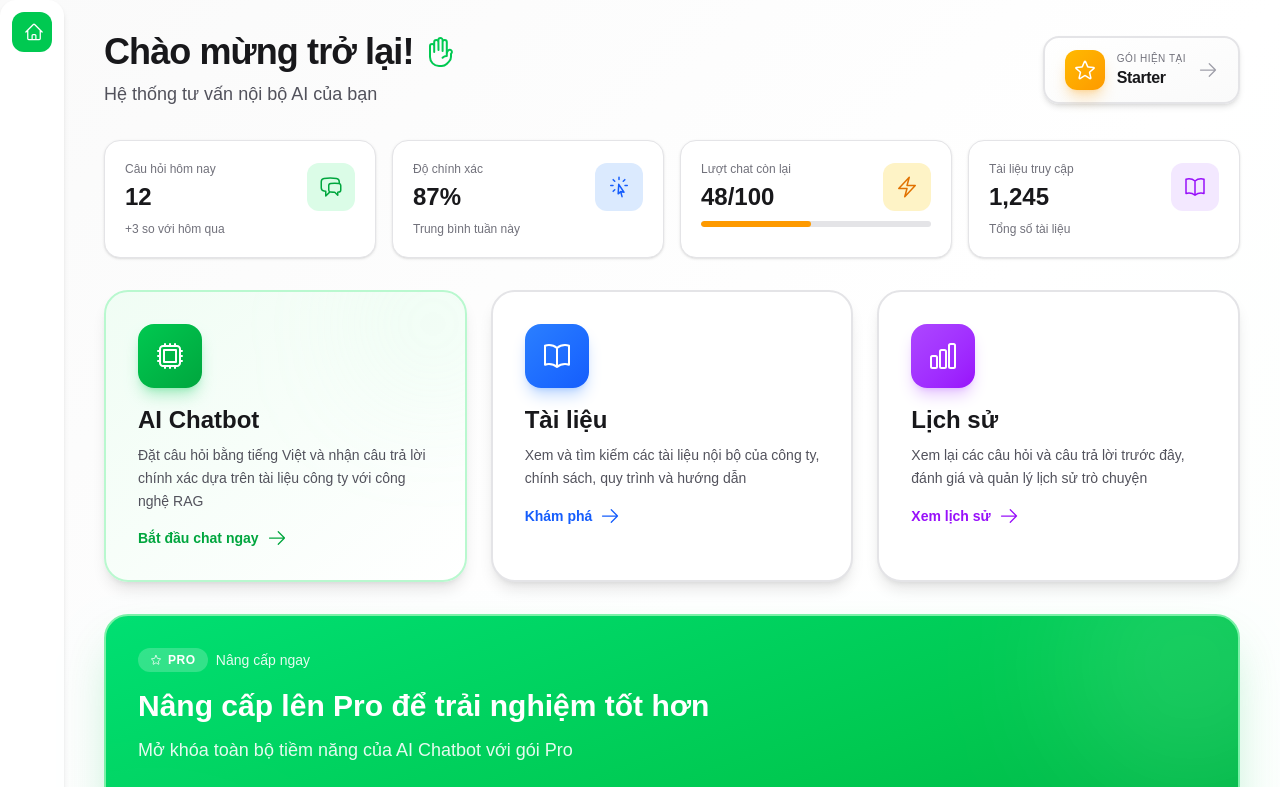
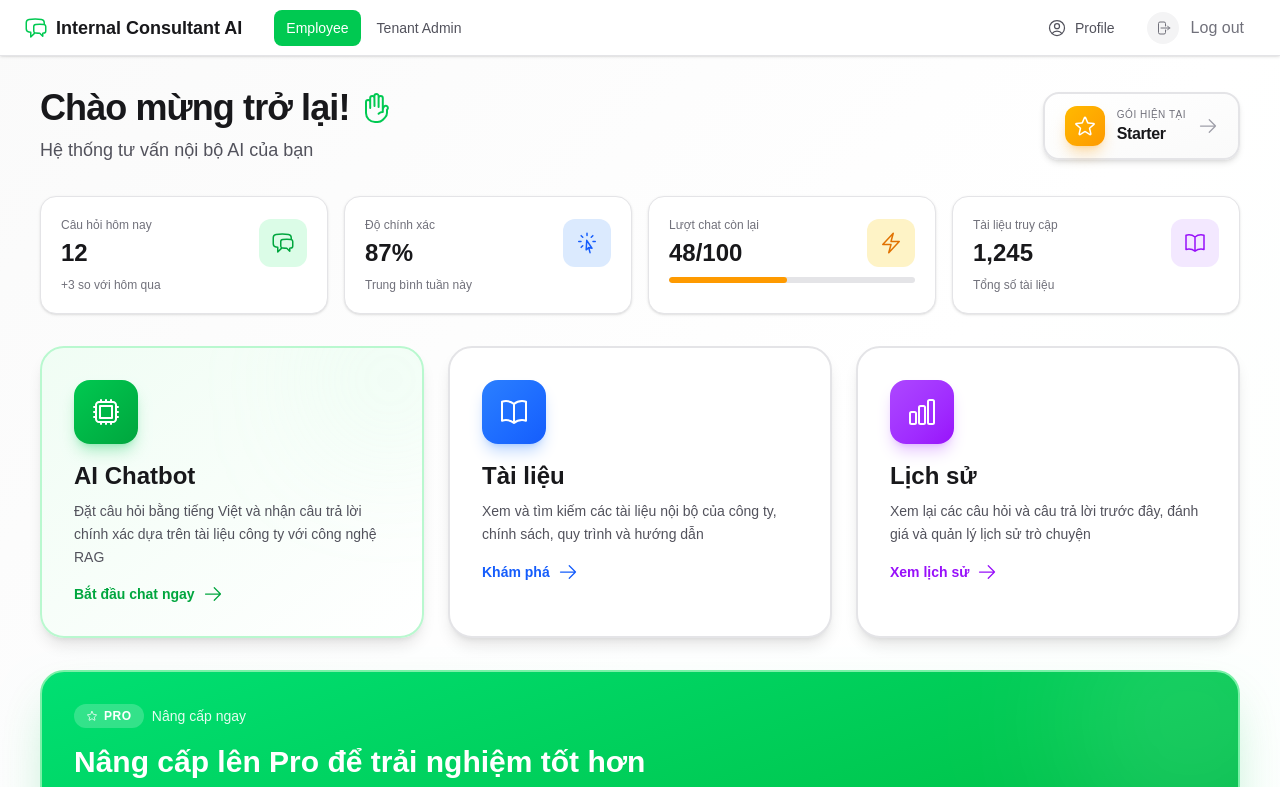
Before and after one commit to QuanLM270302/SEP490_AIConsultingChatbot_FE, a Next.js app: page /employee in a window 1280 px wide. Shown: the top 787 px of the page. Built offline with nearby package versions, Linux system fonts and the light colour scheme; no server answers.

Commit message:
fix: edit the layout of sidebar and dropdown tag of profile and logout

```diff
--- a/app/employee/page.tsx
+++ b/app/employee/page.tsx
@@ -1,7 +1,7 @@
 "use client";
 
 import { useState } from "react";
-import { AppSidebar } from "@/components/layout/AppSidebar";
+import { AppHeader } from "@/components/layout/AppHeader";
 import { EmployeeHeader } from "@/components/employee/EmployeeHeader";
 import { StatsCards } from "@/components/employee/StatsCards";
 import { ActionCards } from "@/components/employee/ActionCards";
@@ -13,19 +13,18 @@
   const [showProModal, setShowProModal] = useState(false);
 
   return (
-    <div className="flex min-h-screen bg-linear-to-br from-zinc-50 via-white to-green-50/30 text-zinc-900 dark:from-zinc-950 dark:via-zinc-900 dark:to-zinc-950">
-      <AppSidebar links={[{ href: "/employee", label: "Home" }]} />
-      <div className="flex-1 px-4 py-8 sm:px-6 lg:px-10">
-      <main className="mx-auto w-full max-w-7xl space-y-8">
-        <EmployeeHeader />
-        <StatsCards />
-        <ActionCards />
-        <ProSection />
-        <GuideSection />
+    <div className="flex min-h-screen flex-col bg-linear-to-br from-zinc-50 via-white to-green-50/30 text-zinc-900 dark:from-zinc-950 dark:via-zinc-900 dark:to-zinc-950">
+      <AppHeader />
+      <main className="flex-1 px-4 py-8 sm:px-6 lg:px-10">
+        <div className="mx-auto w-full max-w-7xl space-y-8">
+          <EmployeeHeader />
+          <StatsCards />
+          <ActionCards />
+          <ProSection />
+          <GuideSection />
+        </div>
       </main>
-
       <ProModal isOpen={showProModal} onClose={() => setShowProModal(false)} />
-      </div>
     </div>
   );
 }
--- a/app/tenant-admin/page.tsx
+++ b/app/tenant-admin/page.tsx
@@ -1,9 +1,9 @@
-import { AppSidebar } from "@/components/layout/AppSidebar";
+import { AppHeader } from "@/components/layout/AppHeader";
 
 export default function TenantAdminPage() {
   return (
-    <div className="flex min-h-screen bg-zinc-50 text-zinc-900 dark:bg-black dark:text-zinc-50">
-      <AppSidebar links={[{ href: "/tenant-admin", label: "Home" }]} />
+    <div className="flex min-h-screen flex-col bg-zinc-50 text-zinc-900 dark:bg-black dark:text-zinc-50">
+      <AppHeader />
       <main className="flex-1 px-6 py-10">
         <div className="mx-auto max-w-5xl space-y-4">
           <h1 className="text-3xl font-semibold tracking-tight">
--- a/components/dashboard/DashboardSidebar.tsx
+++ b/components/dashboard/DashboardSidebar.tsx
@@ -7,19 +7,17 @@
 } from "@heroicons/react/24/outline";
 import { LogoutButton } from "@/components/auth/LogoutButton";
 
-const labelClass = "whitespace-nowrap overflow-hidden opacity-0 transition-opacity duration-200 lg:group-hover:opacity-100";
-
 export function DashboardSidebar() {
   return (
-    <aside className="group hidden w-16 shrink-0 overflow-hidden rounded-3xl bg-white shadow-lg shadow-green-100/60 transition-[width] duration-200 ease-out hover:w-64 dark:bg-zinc-950 dark:shadow-black/50 lg:flex">
-      <div className="flex h-full w-64 flex-col justify-between gap-6 p-6">
+    <aside className="hidden w-64 shrink-0 overflow-hidden rounded-3xl bg-white shadow-lg shadow-green-100/60 dark:bg-zinc-950 dark:shadow-black/50 lg:flex">
+      <div className="flex h-full w-full flex-col justify-between gap-6 p-6">
         <div className="space-y-6">
           <div className="group/nav">
-          <div>
-            <p className={`text-xs font-semibold uppercase tracking-[0.2em] text-zinc-400 ${labelClass}`}>
-              Primary Menu
-            </p>
-          </div>
+            <div>
+              <p className="text-xs font-semibold uppercase tracking-[0.2em] text-zinc-400">
+                Primary Menu
+              </p>
+            </div>
 
           <nav className="space-y-1 text-sm">
             <button className="flex w-full min-w-0 items-center justify-between rounded-2xl bg-green-500 px-3.5 py-3 font-medium text-white shadow-sm shadow-green-400/60">
@@ -27,7 +25,7 @@
                 <span className="flex h-9 w-9 shrink-0 items-center justify-center rounded-2xl bg-white/20">
                   <Bars3Icon className="h-5 w-5" />
                 </span>
-                <span className={labelClass}>Overview</span>
+                <span>Overview</span>
               </span>
               <span className="h-8 w-1.5 shrink-0 rounded-full bg-white/70" />
             </button>
@@ -41,7 +39,7 @@
                   <span className="flex h-8 w-8 shrink-0 items-center justify-center rounded-2xl bg-zinc-100 text-zinc-500 dark:bg-zinc-900">
                     <div className="h-2 w-2 rounded-full bg-current" />
                   </span>
-                  <span className={labelClass}>{item}</span>
+                  <span>{item}</span>
                 </span>
                 {item === "Conversations" && (
                   <span className="shrink-0 rounded-full bg-rose-500/10 px-2.5 py-0.5 text-[10px] font-semibold text-rose-500">
@@ -56,8 +54,8 @@
                 <span className="flex h-8 w-8 shrink-0 items-center justify-center rounded-2xl bg-green-500/10 text-green-500">
                   <CpuChipIcon className="h-4 w-4" />
                 </span>
-                <span className={labelClass}>AI Chatbot Workspace</span>
-                <span className={`shrink-0 rounded-full bg-green-500/10 px-2 py-0.5 text-[9px] font-semibold uppercase tracking-wide text-green-500 ${labelClass}`}>
+                <span>AI Chatbot Workspace</span>
+                <span className="shrink-0 rounded-full bg-green-500/10 px-2 py-0.5 text-[9px] font-semibold uppercase tracking-wide text-green-500">
                   RAG
                 </span>
               </span>
@@ -65,7 +63,7 @@
           </nav>
 
           <div className="mt-4 space-y-2 text-sm">
-            <div className={`flex items-center justify-between text-xs text-zinc-400 ${labelClass}`}>
+            <div className="flex items-center justify-between text-xs text-zinc-400">
               <span>Settings</span>
               <button className="text-[11px] font-medium text-zinc-500 hover:text-zinc-900 dark:text-zinc-400 dark:hover:text-zinc-50">
                 See All
@@ -75,11 +73,16 @@
               <span className="flex h-8 w-8 shrink-0 items-center justify-center rounded-2xl bg-zinc-100 text-zinc-500 dark:bg-zinc-900">
                 <QuestionMarkCircleIcon className="h-4 w-4" />
               </span>
-              <span className={labelClass}>Help</span>
+              <span>Help</span>
             </button>
           </div>
 
-          <div className="max-h-0 overflow-hidden opacity-0 transition-[max-height,opacity] duration-200 group-hover/nav:max-h-40 group-hover/nav:opacity-100 mt-5 space-y-1 border-t border-zinc-200 pt-4 dark:border-zinc-800">
+          {/* Account — Profile & Log out (hover to reveal) */}
+          <div className="mt-5 border-t border-zinc-200 pt-4 dark:border-zinc-800">
+            <p className="text-xs font-semibold uppercase tracking-[0.2em] text-zinc-400">
+              Account
+            </p>
+            <div className="max-h-0 overflow-hidden opacity-0 transition-[max-height,opacity] duration-200 group-hover/nav:max-h-40 group-hover/nav:opacity-100 mt-2 space-y-1">
             <Link
               href="/profile"
               className="flex w-full min-w-0 items-center gap-3 rounded-2xl px-3.5 py-2.5 text-zinc-500 transition hover:bg-zinc-50 hover:text-zinc-900 dark:hover:bg-zinc-900/60 dark:hover:text-zinc-50"
@@ -87,9 +90,10 @@
               <span className="flex h-8 w-8 shrink-0 items-center justify-center rounded-2xl bg-zinc-100 text-zinc-500 dark:bg-zinc-900">
                 <Cog6ToothIcon className="h-4 w-4" />
               </span>
-              <span className={labelClass}>Profile</span>
+              <span>Profile</span>
             </Link>
-            <LogoutButton labelClassName={labelClass} />
+            <LogoutButton />
+            </div>
           </div>
           </div>
 
--- /dev/null
+++ b/components/layout/AppHeader.tsx
@@ -0,0 +1,56 @@
+"use client";
+
+import Link from "next/link";
+import { usePathname } from "next/navigation";
+import { ChatBubbleLeftRightIcon, UserCircleIcon } from "@heroicons/react/24/outline";
+import { LogoutButton } from "@/components/auth/LogoutButton";
+
+const navLinks = [
+  { href: "/employee", label: "Employee" },
+  { href: "/tenant-admin", label: "Tenant Admin" },
+];
+
+export function AppHeader() {
+  const pathname = usePathname();
+
+  return (
+    <header className="sticky top-0 z-50 flex h-14 shrink-0 items-center justify-between border-b border-zinc-200 bg-white px-4 shadow-sm dark:border-zinc-800 dark:bg-zinc-950 sm:px-6">
+      <div className="flex items-center gap-8">
+        <Link
+          href="/employee"
+          className="flex items-center gap-2 text-lg font-semibold text-zinc-900 dark:text-zinc-50"
+        >
+          <ChatBubbleLeftRightIcon className="h-6 w-6 text-green-500" />
+          <span className="hidden sm:inline">Internal Consultant AI</span>
+        </Link>
+        <nav className="hidden items-center gap-1 md:flex">
+          {navLinks.map(({ href, label }) => (
+            <Link
+              key={href}
+              href={href}
+              className={`rounded-lg px-3 py-2 text-sm font-medium transition ${
+                pathname === href
+                  ? "bg-green-500 text-white"
+                  : "text-zinc-600 hover:bg-zinc-100 hover:text-zinc-900 dark:text-zinc-400 dark:hover:bg-zinc-800 dark:hover:text-zinc-50"
+              }`}
+            >
+              {label}
+            </Link>
+          ))}
+        </nav>
+      </div>
+      <div className="flex items-center gap-2">
+        <Link
+          href="/profile"
+          className="flex items-center gap-2 rounded-lg px-3 py-2 text-sm font-medium text-zinc-600 transition hover:bg-zinc-100 hover:text-zinc-900 dark:text-zinc-400 dark:hover:bg-zinc-800 dark:hover:text-zinc-50"
+        >
+          <UserCircleIcon className="h-5 w-5" />
+          <span className="hidden sm:inline">Profile</span>
+        </Link>
+        <div className="[&_button]:w-auto! [&_button]:rounded-lg! [&_button]:px-3! [&_button]:py-2!">
+          <LogoutButton />
+        </div>
+      </div>
+    </header>
+  );
+}
```
Lines whose indentation alone changed are shown as unchanged.
